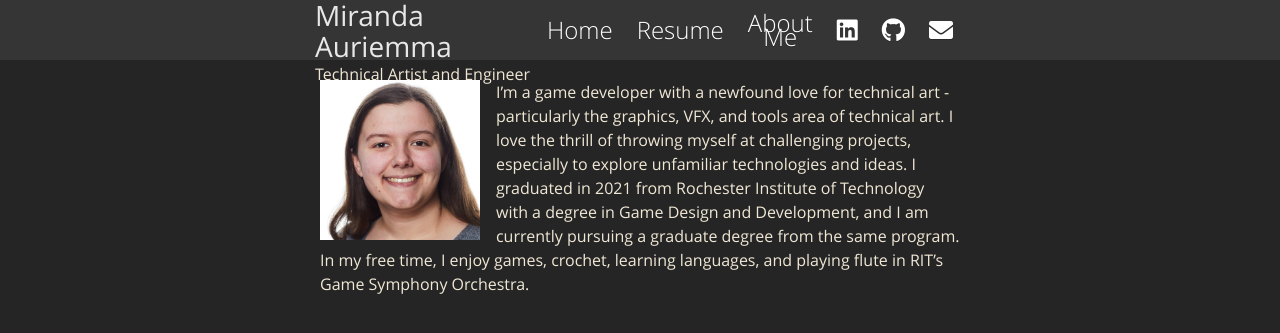
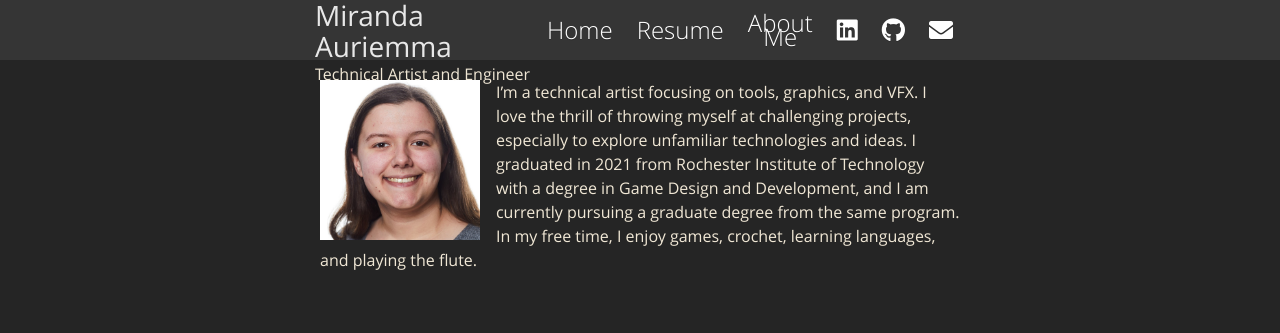
Before and after one commit to AmigurumiShaders/portfolio, a Jekyll site: the page built from pages/about.md, in a window 1280 px wide. Shown: the top 333 px of the page. Built offline with Jekyll 4.4.1, drawn with Linux system fonts in a browser that asks for light colours; nearby versions of some CDN libraries.

Commit message:
updated resume and tweaked about

```diff
--- a/pages/about.md
+++ b/pages/about.md
@@ -5,4 +5,4 @@ layout: default
 ![Me](../assets/images/miranda-auriemma.jpg){: .img-left .quarter-img}
 
 
-I'm a game developer with a newfound love for technical art - particularly the graphics, VFX, and tools area of technical art. I love the thrill of throwing myself at challenging projects, especially to explore unfamiliar technologies and ideas. I graduated in 2021 from Rochester Institute of Technology with a degree in Game Design and Development, and I am currently pursuing a graduate degree from the same program. In my free time, I enjoy games, crochet, learning languages, and playing flute in RIT's Game Symphony Orchestra.
+I'm a technical artist focusing on tools, graphics, and VFX. I love the thrill of throwing myself at challenging projects, especially to explore unfamiliar technologies and ideas. I graduated in 2021 from Rochester Institute of Technology with a degree in Game Design and Development, and I am currently pursuing a graduate degree from the same program. In my free time, I enjoy games, crochet, learning languages, and playing the flute.
```
Also changed, not shown: pages/resume.md (+1 -1 lines), 1 other file.
